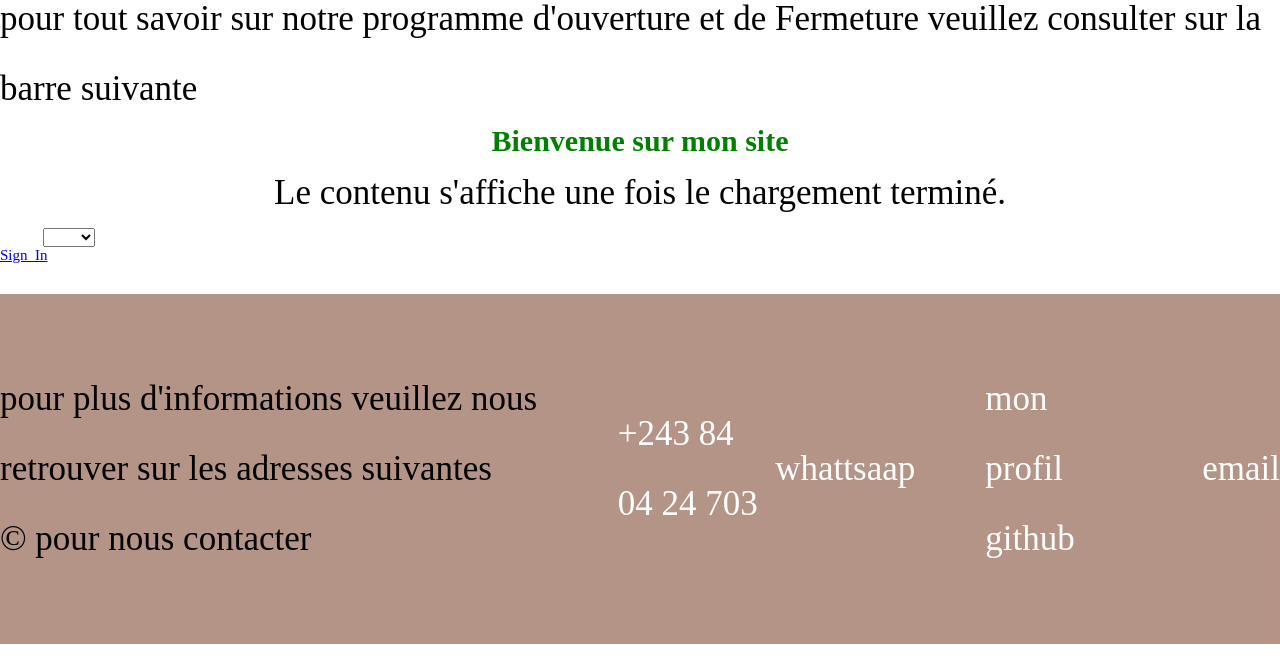
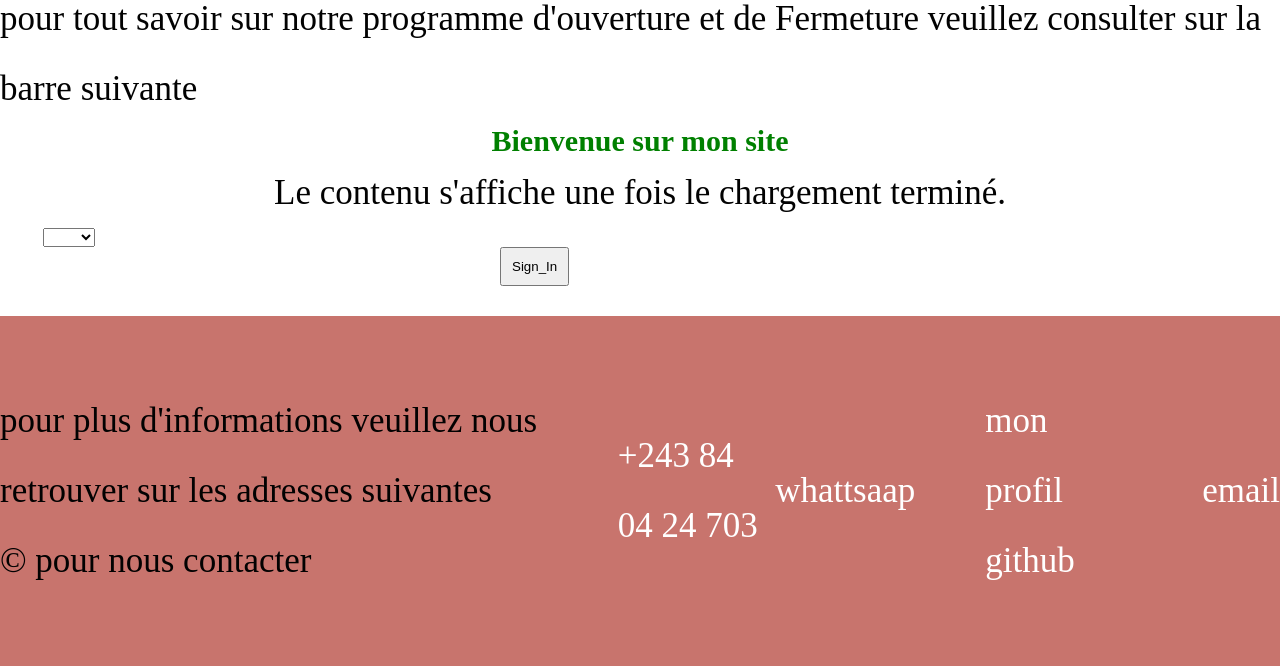
Before and after one commit to Andr-bhz/mon_site_gateau, a PHP site: page / in a window 1280 px wide. Shown: the part 1024-1690 px from the top of the page. Before the commit the page ends 1668 px from the top, so only its background shows below. Run offline with PHP 8.4, Linux system fonts and the light colour scheme.

Commit message:
index.php

```diff
--- a/user/log.php
+++ b/user/log.php
@@ -40,7 +40,7 @@
     <div id="zoneDonnees" class="donnees-box">
     </div>
         <strong><h1 id="Accueil" >Welcome in my web<span>Site</span> </h1></strong>
-    <img src="./images/gateau.jpg" alt="" height=800 width =900>
+    <img src="./images/gateau.jpg" alt="Description de l'image" height=800 width =900 id="mon-image" class="fade-in-image">
     <p>Bienvenue sur mon site qui nous informe sur differents
 types de parfum que vous aimez <br id="Historique"> plus d'informations veuillez nous contactez sur notre site
 <br>pour tout savoir sur notre programme d'ouverture
@@ -65,8 +65,8 @@ et de Fermeture veuillez consulter sur la barre suivante <br>
     </option>
       <?php endfor?>
 </select>
-            <div class="dash" id="dash">
-                <a href="dashboard.php" id="">Sign_In</a>
+            <div>
+                <a href="dashboard.php" id=""><button  class="dash" id="dash">Sign_In</button></a>
              </div>
 <script>
 //     if (new Date().getHours() < 18) {
--- a/user/style.css
+++ b/user/style.css
@@ -101,12 +101,12 @@ Footer{
     align-items: center;
     width: auto;
     font-size: 20px;
-    background-color:rgba(179, 145, 131, 0.836);
+    background-color:rgba(199, 113, 106, 0.836);
     margin-top: 30px;
 }
 Footer.dark-mode{
     background-color: white;
-    color:black
+    color:black;
 }
 
 .btn-toggle{
@@ -259,8 +259,40 @@ input:hover{
 
 /* État caché une fois la page chargée */
 #loader-overlay.hidden {
-transition: 1.2s;
-  opacity: 0;
-  visibility: hidden;
-  pointer-events: none;
+    transition: 1.2s;
+    opacity: 0;
+    visibility: hidden;
+    pointer-events: none;
 }
+.dash{
+    text-decoration: none;
+    display: flex;
+    padding: 10px;
+    margin-left: 500px;
+}
+a{
+
+    text-decoration: none;
+}
+/* .image-wrapper {
+
+    justify-content: center;
+    align-items: center;
+    padding: 20px;
+}
+
+.fade-in-image {
+    max-width: 100%;
+    height: auto;
+    border-radius: 12px;
+    opacity: 0;
+    transform: translateY(14px);
+    transition: opacity 0.8s cubic-bezier(0.22, 1, 0.36, 1),
+                transform 0.8s cubic-bezier(0.22, 1, 0.36, 1);
+    will-change: opacity, transform;
+}
+
+.fade-in-image.is-visible {
+    opacity: 1;
+    transform: translateY(0);
+} */
```
